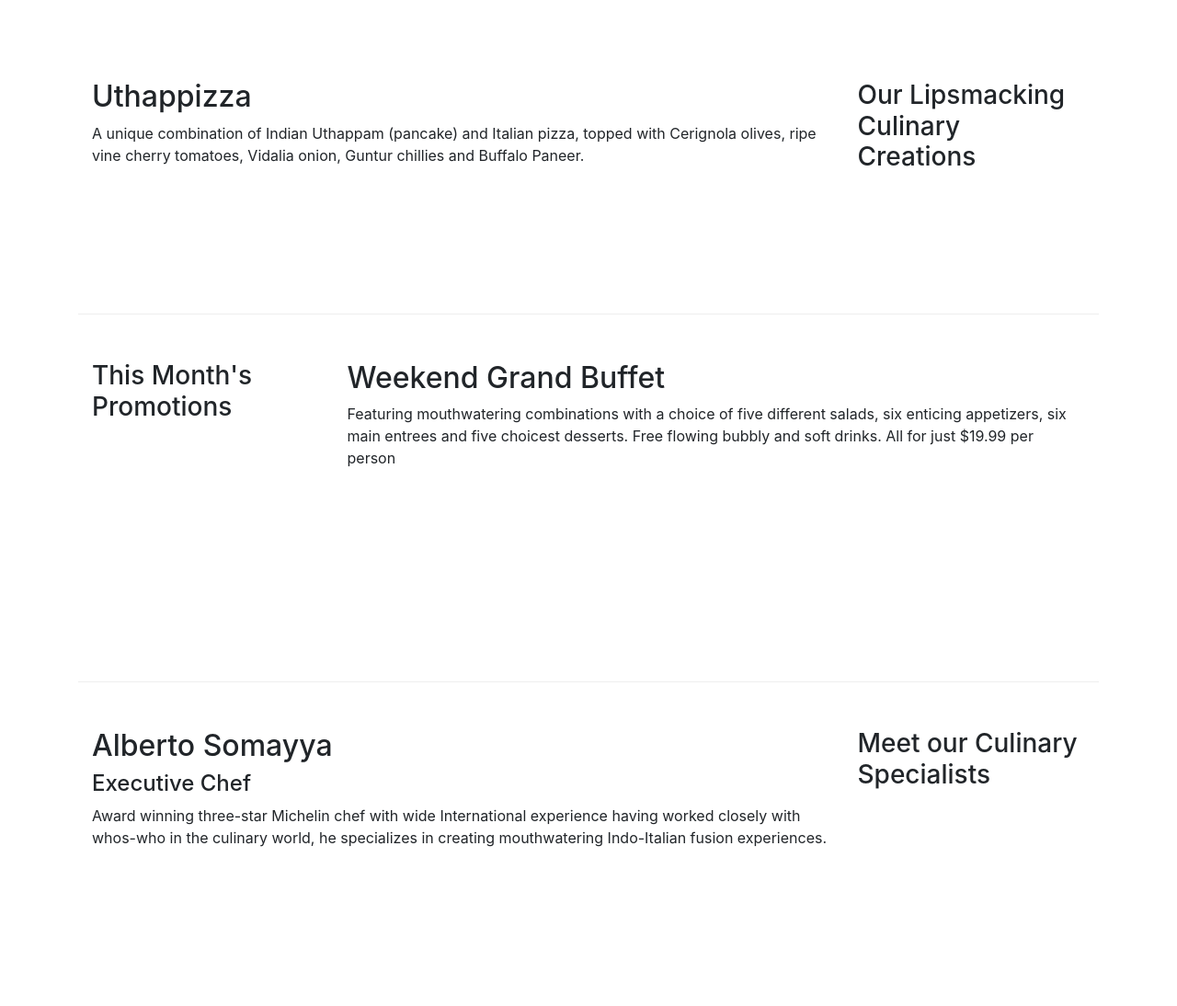
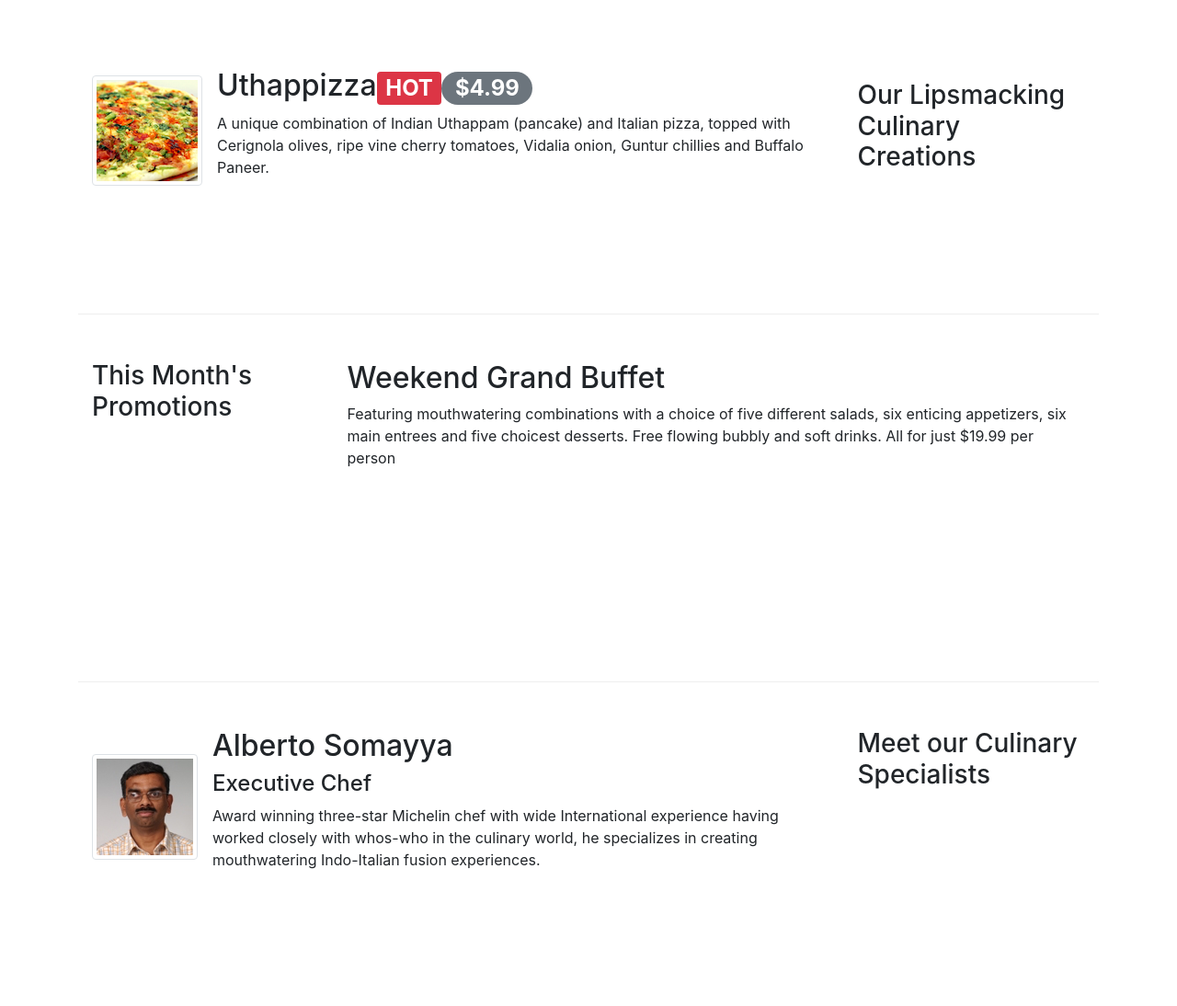
Before and after one commit to Himrajgogoi/bootstrap, a website: page index.html in a window 1280 px wide. Shown: the part 380-1474 px from the top of the page at 92% size. Drawn offline with nearby package versions, Linux system fonts and the light colour scheme.

Commit message:
image, media, alerts and badges

```diff
--- a/index.html
+++ b/index.html
@@ -42,7 +42,8 @@
                     <h1>Ristorante con Fusion</h1>
                     <p>We take inspiration from the World's best cuisines, and create a unique fusion experience. Our lipsmacking creations will tickle your culinary senses!</p>
                 </div>
-                <div class="col-12 col-sm">
+                <div class="col-12 col-sm align-self-center">
+                    <img src="img/logo.png" class="img-fluid">
                 </div>
             </div>
         </div>
@@ -53,10 +54,17 @@
                 <h3>Our Lipsmacking Culinary Creations</h3>
             </div>
             <div class="col-12 col-sm order-sm-first col-md">
-                <h2>Uthappizza</h2>
-                <div class="d-none d-sm-block">
-                    <p>A unique combination of Indian Uthappam (pancake) and Italian pizza, topped with Cerignola olives, ripe vine cherry tomatoes, Vidalia onion, Guntur chillies and Buffalo Paneer.</p>
+                <div class="media">
+                    <img class="d-flex mr-3 img-thumbnail align-self-center" src="img/uthappizza.png" alt="uthappizza">
+                    <div class="media-body">
+                        <h2 class="mt-0">Uthappizza<span class="badge badge-danger"> HOT</span><span class="badge badge-pill badge-secondary"> $4.99</span></h2>
+                        <div class="d-none d-sm-block">
+                            <p>A unique combination of Indian Uthappam (pancake) and Italian pizza, topped with Cerignola olives, ripe vine cherry tomatoes, Vidalia onion, Guntur chillies and Buffalo Paneer.</p>
+                        </div>
+                    </div>
+
                 </div>
+
 
             </div>
         </div>
@@ -79,11 +87,17 @@
                 <h3>Meet our Culinary Specialists</h3>
             </div>
             <div class="col-12 col-sm order-sm-first col-md">
-                <h2>Alberto Somayya</h2>
-                <h4>Executive Chef</h4>
-                <div class="d-none d-sm-block">
-                    <p>Award winning three-star Michelin chef with wide International experience having worked closely with whos-who in the culinary world, he specializes in creating mouthwatering Indo-Italian fusion experiences. </p>
+                <div class="media">
+                    <img class="d-flex mr-3 img-thumbnail align-self-center" src="img/alberto.png" alt="alberto">
+                    <div class="media-body">
+                        <h2 class="mt-0">Alberto Somayya</h2>
+                        <h4>Executive Chef</h4>
+                        <div class="d-none d-sm-block">
+                            <p>Award winning three-star Michelin chef with wide International experience having worked closely with whos-who in the culinary world, he specializes in creating mouthwatering Indo-Italian fusion experiences. </p>
+                        </div>
+                    </div>
                 </div>
+
 
             </div>
         </div>
```
Also changed, not shown: aboutus.html (+3 -2 lines), contactus.html (+3 -2 lines), img/alberto.png (added), img/buffet.png (added), img/logo.png (added), img/uthappizza.png (added), 1 other file.
